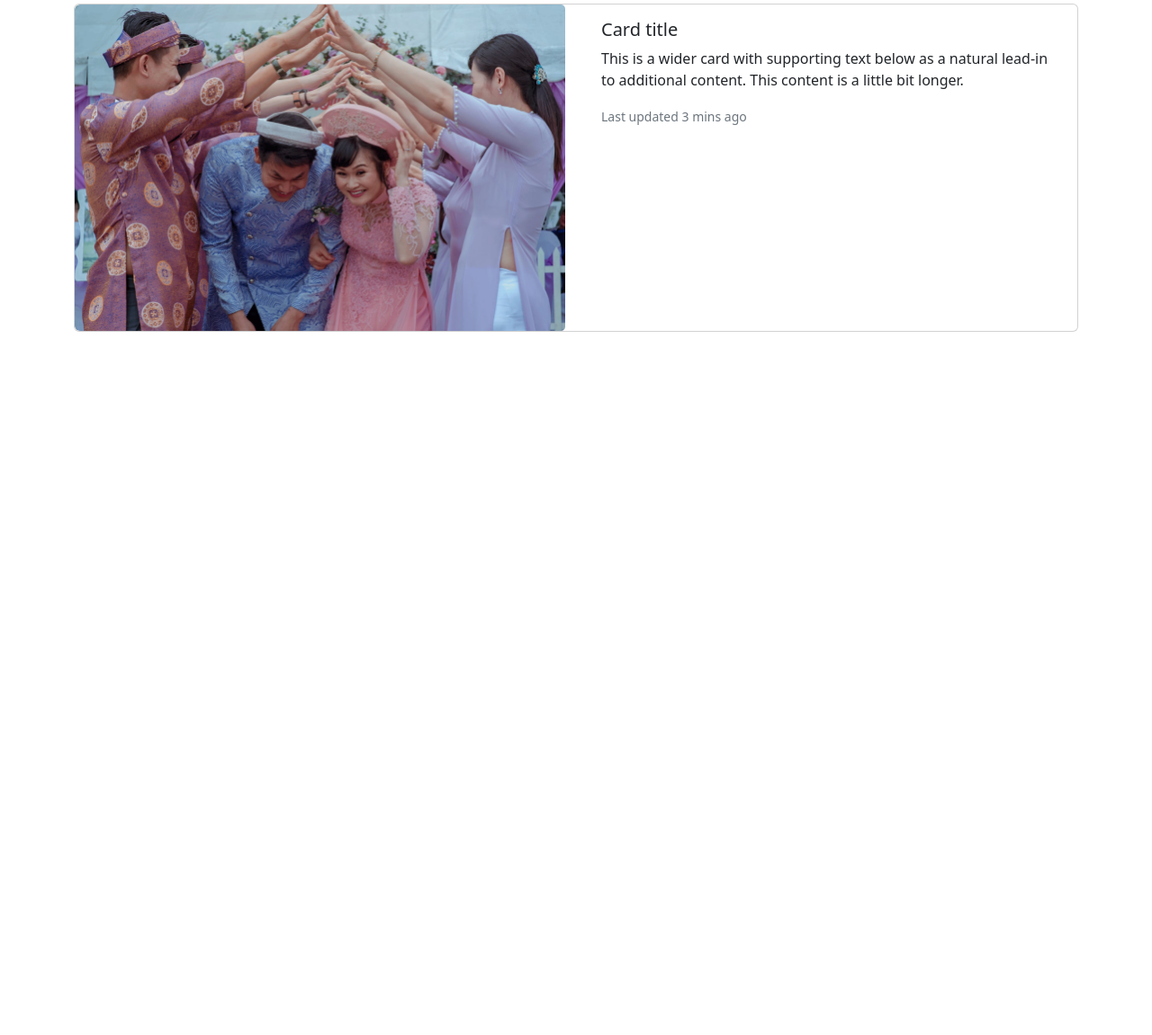
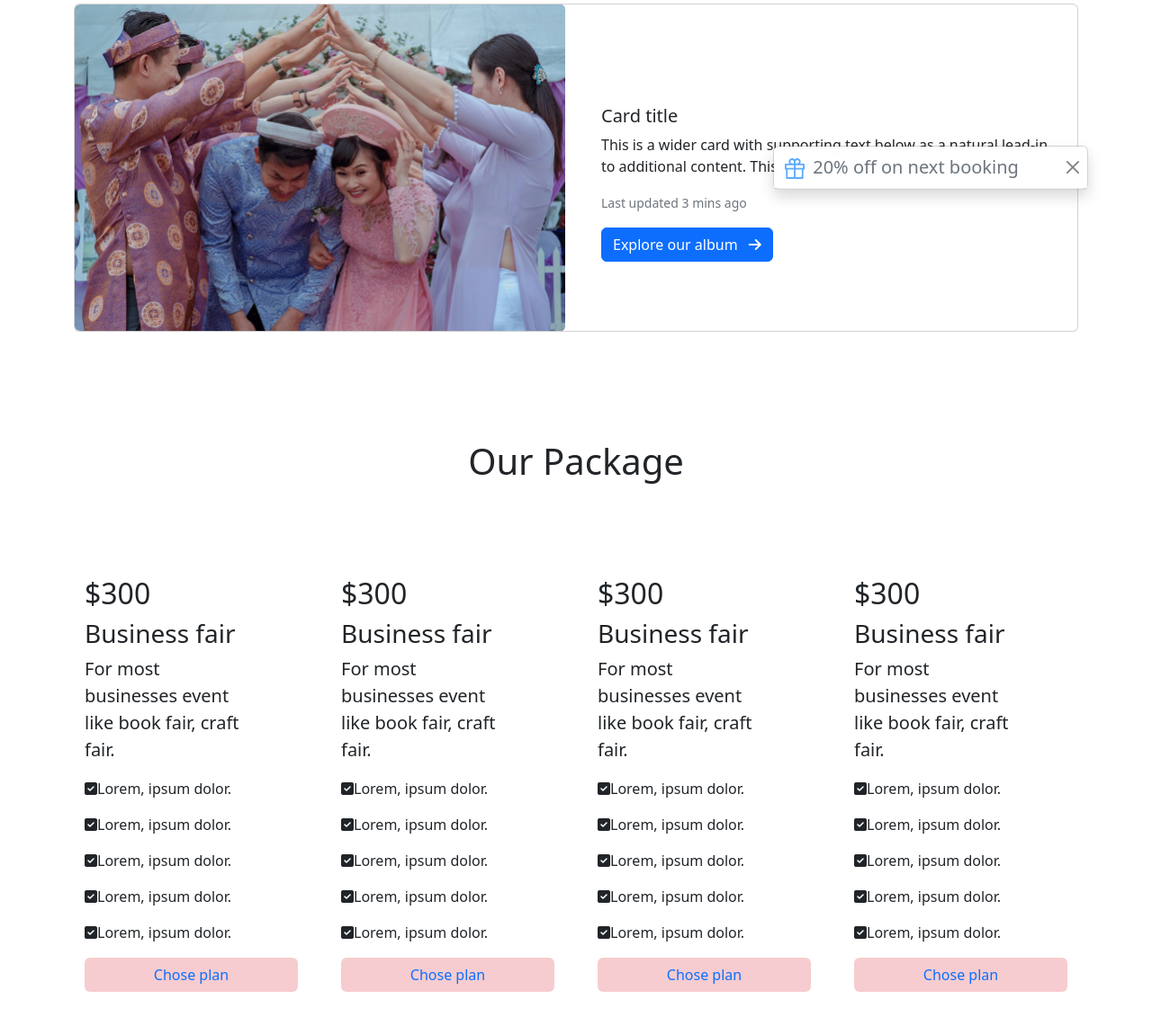
Before and after one commit to sakib01773/Convention-center, a plain HTML site: page index.html in a window 1280 px wide. Shown: the part 653-1804 px from the top of the page at 90% size. Before the commit the page ends 1046 px from the top, so only its background shows below. Drawn offline with nearby package versions, Linux system fonts and the light colour scheme.

Commit message:
seceond commit

```diff
--- a/index.html
+++ b/index.html
@@ -3,8 +3,21 @@
   <head>
     <meta charset="utf-8">
     <meta name="viewport" content="width=device-width, initial-scale=1">
+    <script src="https://kit.fontawesome.com/c500159ce7.js" crossorigin="anonymous"></script>
     <title>Bootstrap demo</title>
     <link href="https://cdn.jsdelivr.net/npm/bootstrap@5.2.0/dist/css/bootstrap.min.css" rel="stylesheet" integrity="sha384-gH2yIJqKdNHPEq0n4Mqa/HGKIhSkIHeL5AyhkYV8i59U5AR6csBvApHHNl/vI1Bx" crossorigin="anonymous">
+    <style>
+      .ss:hover{
+        background-color: #3F87F5;
+        box-shadow: 0px 42px 34px rgba(63, 135, 245, 0.25);
+        border-radius: 26px;
+        transform: scaleY(1.1);
+      }
+      .btn:hover:hover{
+        background-color: aliceblue;
+      }
+
+    </style>
   </head>
   <body>
     <!-- nav bar start -->
@@ -85,19 +98,28 @@
           <span class="visually-hidden">Next</span>
         </button>
       </div>
-
-      <div class="container">
-        <div class="mt-5">
+      <!-- skider end  -->
+      <!-- start moment section  -->
+      <div class="container ">
+        <div class="mt-5 mb-5 pb-5">
           <div class="card my-4 ">
             <div class="row">
               <div class="col-md-6 col-lg-6">
                 <img src="images/wedding.png" class="img-fluid rounded-start" alt="...">
               </div>
-              <div class="col-md-6 col-lg-6">
+              <div class="col-md-6 col-lg-6 pt-5 mt-5 position-relative">
                 <div class="card-body">
                   <h5 class="card-title">Card title</h5>
                   <p class="card-text">This is a wider card with supporting text below as a natural lead-in to additional content. This content is a little bit longer.</p>
                   <p class="card-text"><small class="text-muted">Last updated 3 mins ago</small></p>
+                  <button type="button" class="btn btn-primary">Explore our album <i class="fa-solid fa-arrow-right ms-2"></i></button>
+                  <!-- toast  -->
+                  <div class="toast fade show position-absolute bottom-50 end-0 " role="alert" aria-live="assertive" aria-atomic="true">
+                    <div class="toast-header ">
+                    <span class="me-auto fs-5 "><img class="me-1" src="icons/Vector.svg" alt=""> 20% off on next booking</span>
+                    <button type="button" class="btn-close" data-bs-dismiss="toast" aria-label="Close"></button>
+                    </div>
+                   <!-- toast end -->
                 </div>
               </div>
             </div>
@@ -105,6 +127,65 @@
         </div>
       </div>
 
+      <section class="row">
+        <h2 class="h1 text-center pb-5">Our Package</h2>
+        <div class="cards col-3 gx-5 pt-5">
+          <h2>$300</h2>
+          <h3>Business fair</h3>
+          <p class=" me-5 fs-5">For most businesses event
+            like book fair, craft fair.</p>
+            <p><i class="fa-solid fa-square-check"></i>Lorem, ipsum dolor.</p>
+            <p><i class="fa-solid fa-square-check"></i>Lorem, ipsum dolor.</p>
+            <p><i class="fa-solid fa-square-check"></i>Lorem, ipsum dolor.</p>
+            <p><i class="fa-solid fa-square-check"></i>Lorem, ipsum dolor.</p>
+            <p><i class="fa-solid fa-square-check"></i>Lorem, ipsum dolor.</p>
+            <button class="btn bg-danger bg-opacity-25 text-primary mb-5 w-100">Chose plan</button>
+
+        </div>
+        <div class="cards col-3 gx-5 pt-5">
+          <h2>$300</h2>
+          <h3>Business fair</h3>
+          <p class=" me-5 fs-5">For most businesses event
+            like book fair, craft fair.</p>
+            <p><i class="fa-solid fa-square-check"></i>Lorem, ipsum dolor.</p>
+            <p><i class="fa-solid fa-square-check"></i>Lorem, ipsum dolor.</p>
+            <p><i class="fa-solid fa-square-check"></i>Lorem, ipsum dolor.</p>
+            <p><i class="fa-solid fa-square-check"></i>Lorem, ipsum dolor.</p>
+            <p><i class="fa-solid fa-square-check"></i>Lorem, ipsum dolor.</p>
+            <button class="btn bg-danger bg-opacity-25 text-primary mb-5 w-100">Chose plan</button>
+
+        </div>
+        <div class="cards col-3 gx-5 pt-5 ">
+          <h2>$300</h2>
+          <h3>Business fair</h3>
+          <p class=" me-5 fs-5">For most businesses event
+            like book fair, craft fair.</p>
+            <p><i class="fa-solid fa-square-check"></i>Lorem, ipsum dolor.</p>
+            <p><i class="fa-solid fa-square-check"></i>Lorem, ipsum dolor.</p>
+            <p><i class="fa-solid fa-square-check"></i>Lorem, ipsum dolor.</p>
+            <p><i class="fa-solid fa-square-check"></i>Lorem, ipsum dolor.</p>
+            <p><i class="fa-solid fa-square-check"></i>Lorem, ipsum dolor.</p>
+            <button class="btn bg-danger bg-opacity-25 text-primary mb-5 w-100">Chose plan</button>
+
+        </div>
+        <div class="cards ss col-3 gx-5 pt-5">
+          <h2>$300</h2>
+          <h3>Business fair</h3>
+          <p class=" me-5 fs-5">For most businesses event
+            like book fair, craft fair.</p>
+            <p ><i class="fa-solid fa-square-check"></i>Lorem, ipsum dolor.</p>
+            <p><i class="fa-solid fa-square-check"></i>Lorem, ipsum dolor.</p>
+            <p><i class="fa-solid fa-square-check"></i>Lorem, ipsum dolor.</p>
+            <p><i class="fa-solid fa-square-check"></i>Lorem, ipsum dolor.</p>
+            <p><i class="fa-solid fa-square-check"></i>Lorem, ipsum dolor.</p>
+            <button class="btn bg-danger bg-opacity-25 text-primary mb-5 w-100">Chose plan</button>
+
+        </div>
+
+
+      </section>
+
+
 
 
 
```
